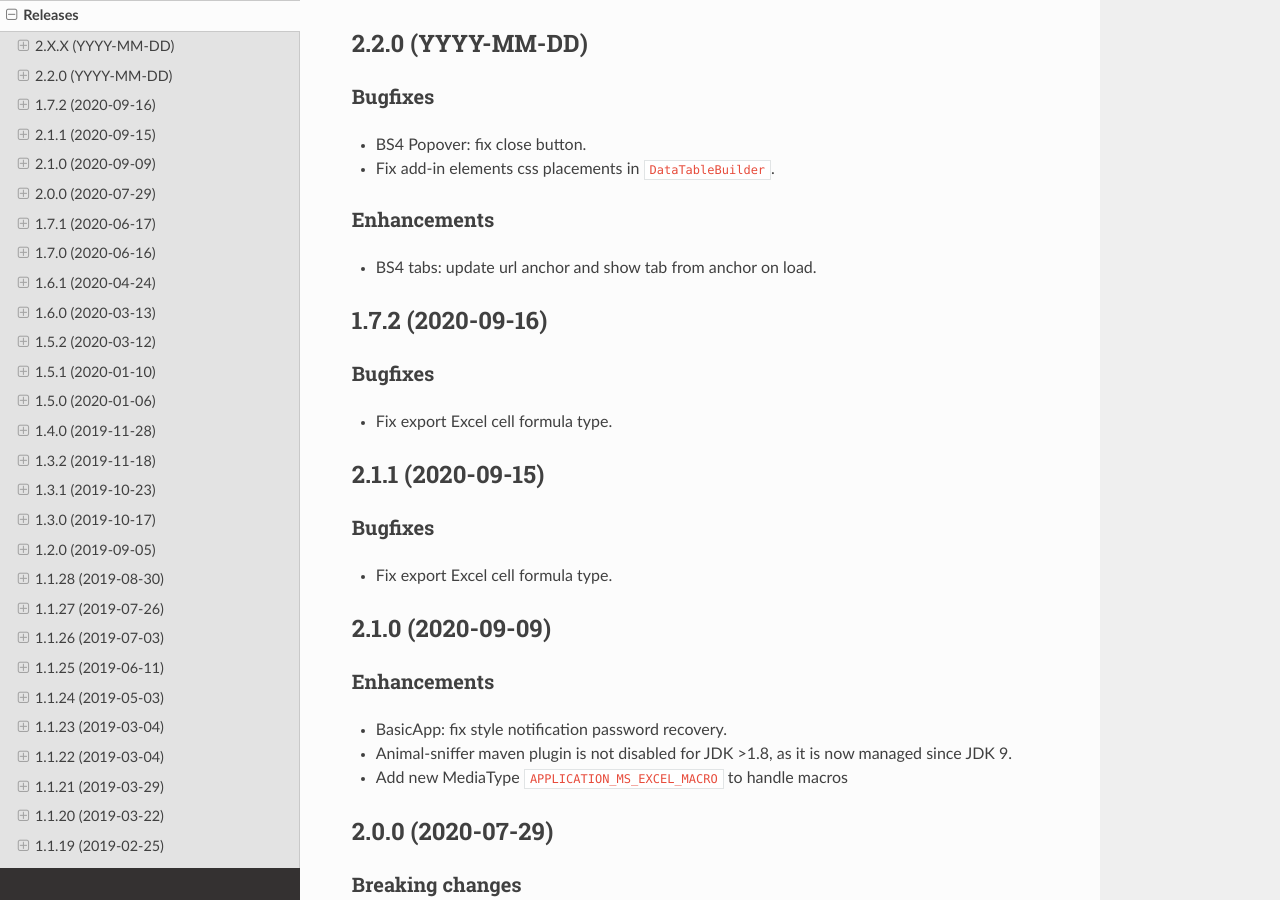
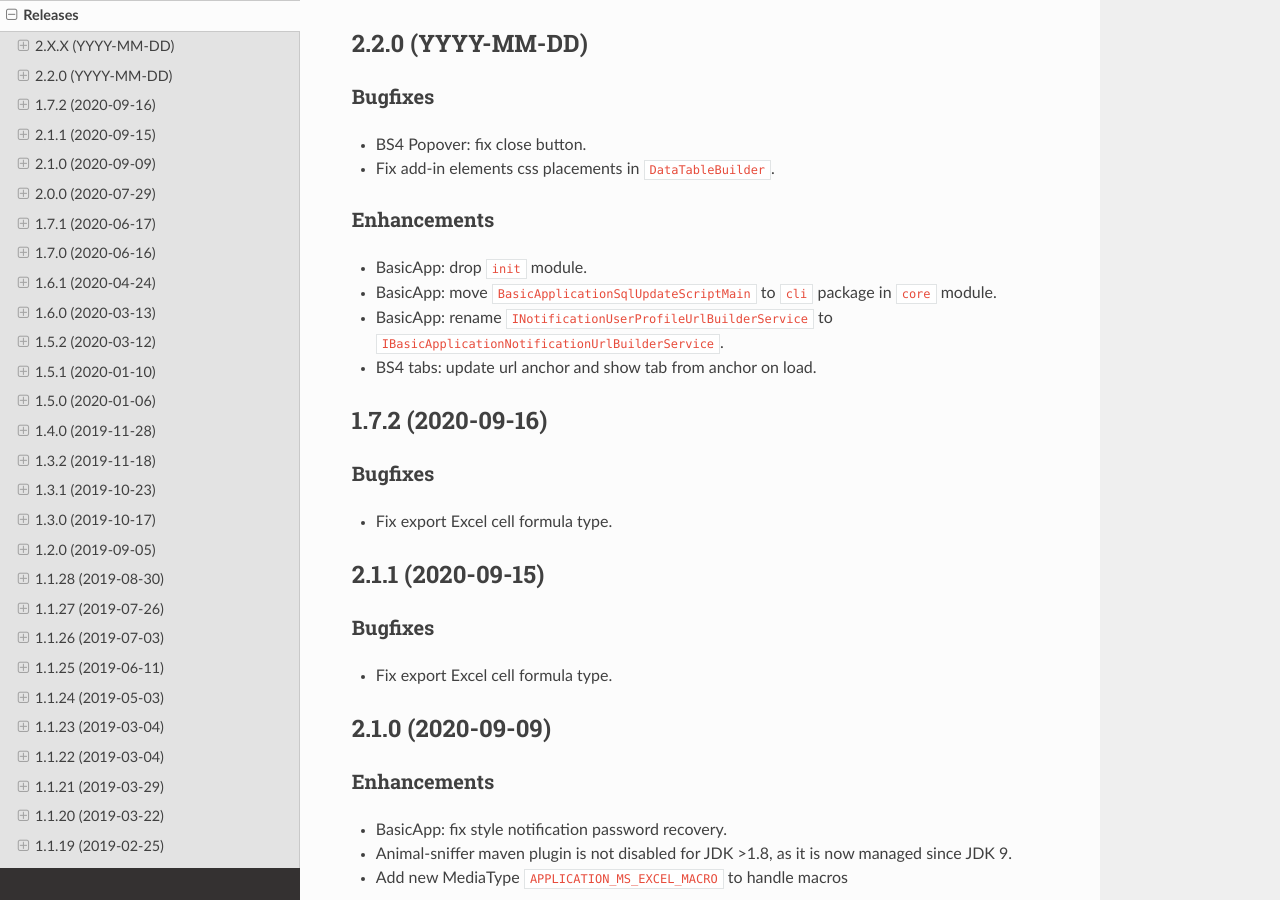
Before and after one commit to igloo-project/igloo-doc, a Sphinx documentation site: the page built from source/release-notes/releases.rst, in a window 1280 px wide and 900 px high, scrolled down 1057 px. Built offline with Sphinx 7.4.7 and the Read the Docs theme 2.0.0, drawn with Linux system fonts in a browser that asks for light colours.

Commit message:
2.2.0: release notes

```diff
--- a/source/release-notes/releases.rst
+++ b/source/release-notes/releases.rst
@@ -59,6 +59,11 @@ Bugfixes
 Enhancements
 ************
 
+* BasicApp: drop ``init`` module.
+* BasicApp: move ``BasicApplicationSqlUpdateScriptMain`` to ``cli`` package in
+  ``core`` module.
+* BasicApp: rename ``INotificationUserProfileUrlBuilderService`` to
+  ``IBasicApplicationNotificationUrlBuilderService``.
 * BS4 tabs: update url anchor and show tab from anchor on load.
 
 .. _v1.7.2:
```
